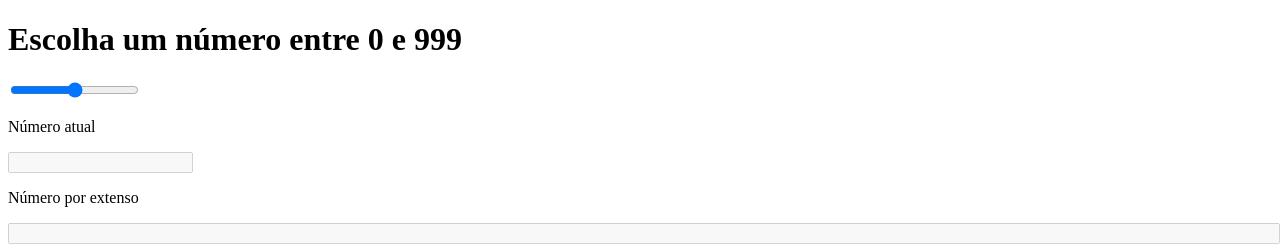
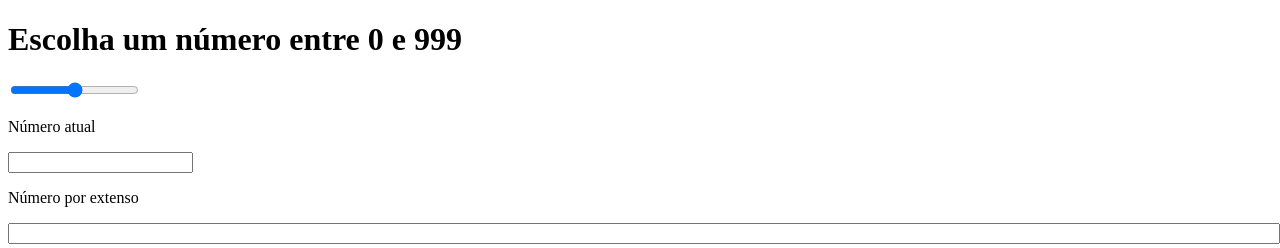
Before and after one commit to marques-gabriel/number-text, a plain HTML site: page index.html in a window 1280 px wide. Drawn offline with Linux system fonts and the light colour scheme.

Commit message:
Update index.html

```diff
--- a/index.html
+++ b/index.html
@@ -14,16 +14,16 @@
         <input type="range" id="choice" min="0" max="999">
         <div>
             <p>Número atual</p>
-            <input type="text" id="number" readonly disabled>
+            <input type="text" id="number">
         </div>
 
         <div>
             <p>Número por extenso</p>
-            <input type="text" id="written" readonly disabled>
+            <input type="text" id="written">
         </div>
     </form>
 
-    <script src="./scripts.js" defer></script>
+    <script src="./scripts.js"></script>
 
 </body>
 </html>
```
